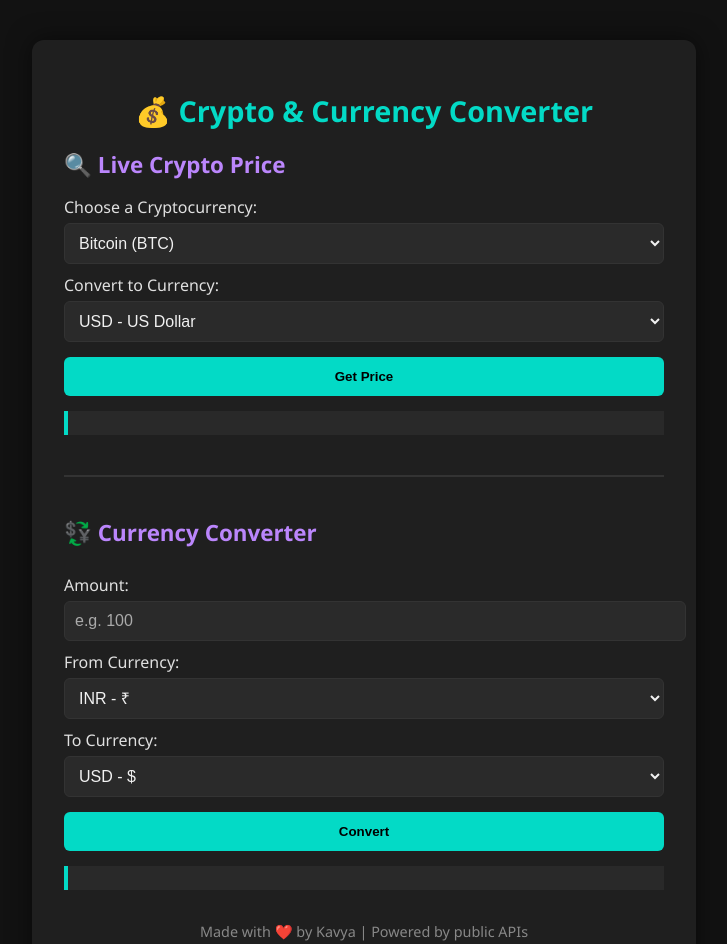
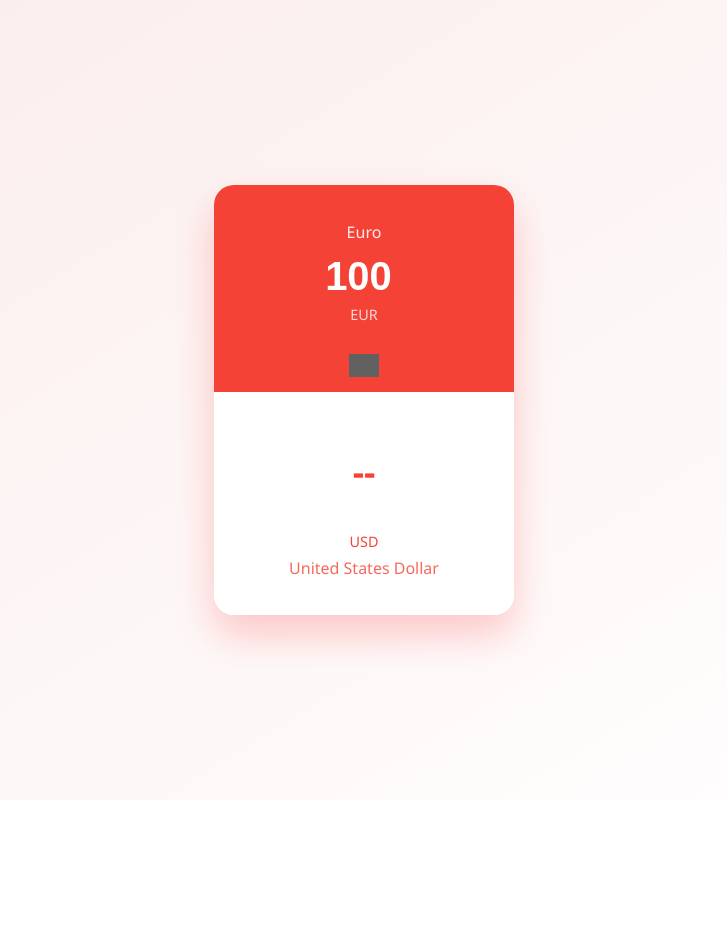
Before and after one commit to Kavya-arunkumar19/Crypto-Currency-converter, a plain HTML site: page index.html in a window 1280 px wide. Shown: the top 944 px of the page, without its empty margins (276-1003 px from the left). After the commit the page ends 800 px from the top, so only its background shows below. Drawn offline with Linux system fonts and the light colour scheme; grey boxes are pictures that could not be loaded.

Commit message:
feat:modified file

```diff
--- a/code.js
+++ b/code.js
@@ -1,54 +1,24 @@
-// Crypto Price Tracker using CoinGecko
-async function fetchPrice() {
-  const crypto = document.getElementById("crypto").value;
-  const currency = document.getElementById("currency").value;
-  const resultBox = document.getElementById("crypto-result");
-
-  resultBox.innerText = "⏳ Fetching crypto price...";
-
-  const url = `https://api.coingecko.com/api/v3/simple/price?ids=${crypto}&vs_currencies=${currency}`;
-
-  try {
-    const res = await fetch(url);
-    if (!res.ok) throw new Error("API error");
-    const data = await res.json();
-    const price = data[crypto][currency];
-
-    resultBox.innerText = `💸 ${crypto.charAt(0).toUpperCase() + crypto.slice(1)} is currently ${price} ${currency.toUpperCase()}`;
-  } catch (err) {
-    resultBox.innerText = "⚠️ Error fetching crypto price. Please try again later.";
-  }
-}
-
-// Real Currency Converter using Frankfurter API
 async function convertCurrency() {
   const amount = document.getElementById("amount").value;
-  const from = document.getElementById("from").value;
-  const to = document.getElementById("to").value;
-  const resultBox = document.getElementById("conversion-result");
+  const from = "EUR";
+  const to = "USD";
+
+  const resultEl = document.getElementById("converted-amount");
 
   if (!amount || amount <= 0) {
-    resultBox.innerText = "⚠️ Please enter a valid amount.";
+    resultEl.innerText = "--";
     return;
   }
-
-  if (from === to) {
-    resultBox.innerText = `ℹ️ ${amount} ${from} = ${amount} ${to}`;
-    return;
-  }
-
-  resultBox.innerText = "⏳ Converting...";
 
   const url = `https://api.frankfurter.app/latest?amount=${amount}&from=${from}&to=${to}`;
 
   try {
     const response = await fetch(url);
-    if (!response.ok) throw new Error("API error");
     const data = await response.json();
-    const result = data.rates[to];
+    const converted = data.rates[to];
 
-    resultBox.innerText = `✅ ${amount} ${from} = ${result} ${to}`;
+    resultEl.innerText = converted.toFixed(2);
   } catch (err) {
-    resultBox.innerText = "⚠️ Error converting currency. Please check your internet or try again.";
+    resultEl.innerText = "⚠️";
   }
 }
--- a/index.html
+++ b/index.html
@@ -1,82 +1,32 @@
 <!DOCTYPE html>
 <html lang="en">
 <head>
-  <meta charset="UTF-8">
-  <meta name="viewport" content="width=device-width, initial-scale=1.0">
-  <title>Crypto & Currency Converter</title>
-  <link rel="stylesheet" href="style.css">
+  <meta charset="UTF-8" />
+  <meta name="viewport" content="width=device-width, initial-scale=1.0"/>
+  <title>Currency Converter</title>
+  <link rel="stylesheet" href="style.css"/>
 </head>
 <body>
-  <div class="container">
-    <header>
-      <h1>💰 Crypto & Currency Converter</h1>
-    </header>
+  <div class="converter-card">
+    <form id="converter-form" onsubmit="event.preventDefault(); convertCurrency();">
+      <div class="top-section">
+        <p class="currency-name">Euro</p>
+        <input type="number" id="amount" value="100" min="1" required />
+        <span class="currency-code">EUR</span>
+      </div>
 
-    <!-- Crypto Price Tracker -->
-    <section id="crypto-tracker">
-      <h2>🔍 Live Crypto Price</h2>
+      <div class="icon">
+        <img src="https://cdn-icons-png.flaticon.com/512/318/318476.png" alt="arrow" />
+      </div>
 
-      <label for="crypto">Choose a Cryptocurrency:</label>
-      <select id="crypto" title="Select cryptocurrency">
-        <option value="bitcoin">Bitcoin (BTC)</option>
-        <option value="ethereum">Ethereum (ETH)</option>
-        <option value="dogecoin">Dogecoin (DOGE)</option>
-        <option value="litecoin">Litecoin (LTC)</option>
-        <option value="ripple">Ripple (XRP)</option>
-      </select>
-
-      <label for="currency">Convert to Currency:</label>
-      <select id="currency" title="Select currency">
-        <option value="usd">USD - US Dollar</option>
-        <option value="inr">INR - Indian Rupee</option>
-        <option value="eur">EUR - Euro</option>
-        <option value="gbp">GBP - British Pound</option>
-        <option value="jpy">JPY - Japanese Yen</option>
-      </select>
-
-      <button class="btn" onclick="fetchPrice()" aria-label="Get current crypto price">Get Price</button>
-      <div id="crypto-result" class="result-box"></div>
-    </section>
-
-    <hr>
-
-    <!-- Currency Converter -->
-    <section id="currency-converter">
-      <h2>💱 Currency Converter</h2>
-      <form onsubmit="event.preventDefault(); convertCurrency();">
-        <fieldset>
-          <label for="amount">Amount:</label>
-          <input type="number" id="amount" placeholder="e.g. 100" min="0" required title="Enter amount" />
-
-          <label for="from">From Currency:</label>
-          <select id="from" title="From currency">
-            <option value="INR">INR - ₹</option>
-            <option value="USD">USD - $</option>
-            <option value="EUR">EUR - €</option>
-            <option value="GBP">GBP - £</option>
-            <option value="JPY">JPY - ¥</option>
-          </select>
-
-          <label for="to">To Currency:</label>
-          <select id="to" title="To currency">
-            <option value="USD">USD - $</option>
-            <option value="INR">INR - ₹</option>
-            <option value="EUR">EUR - €</option>
-            <option value="GBP">GBP - £</option>
-            <option value="JPY">JPY - ¥</option>
-          </select>
-
-          <button class="btn" type="submit" aria-label="Convert currency">Convert</button>
-        </fieldset>
-      </form>
-      <div id="conversion-result" class="result-box"></div>
-    </section>
-
-    <footer>
-      <p>Made with ❤️ by Kavya | Powered by public APIs</p>
-    </footer>
+      <div class="bottom-section">
+        <p id="converted-amount">--</p>
+        <span class="currency-code">USD</span>
+        <p class="currency-name">United States Dollar</p>
+      </div>
+    </form>
   </div>
 
-  <script src="code.js"></script>
+  <script src="script.js"></script>
 </body>
 </html>
--- a/style.css
+++ b/style.css
@@ -1,105 +1,79 @@
 body {
+  margin: 0;
+  padding: 0;
+  background: linear-gradient(to bottom right, #fbecec, #fff);
   font-family: 'Segoe UI', sans-serif;
-  background-color: #121212;
-  color: #f1f1f1;
-  margin: 0;
-  padding: 40px 20px;
   display: flex;
   justify-content: center;
   align-items: center;
-  min-height: 100vh;
+  height: 100vh;
 }
 
-.container {
-  background-color: #1f1f1f;
-  padding: 2rem;
-  border-radius: 12px;
-  max-width: 600px;
-  width: 100%;
-  box-shadow: 0 0 25px rgba(0, 0, 0, 0.5);
-}
-
-header h1 {
-  font-size: 1.8rem;
-  margin-bottom: 1rem;
-  color: #03dac6;
+.converter-card {
+  background-color: #fff;
+  border-radius: 20px;
+  width: 300px;
+  box-shadow: 0 20px 40px rgba(255, 0, 0, 0.2);
+  overflow: hidden;
   text-align: center;
 }
 
-section {
-  margin-bottom: 2rem;
+.top-section {
+  background-color: #f44336;
+  color: white;
+  padding: 20px;
 }
 
-h2 {
-  font-size: 1.4rem;
-  color: #bb86fc;
-  margin-bottom: 1rem;
+.top-section .currency-name {
+  font-size: 1rem;
+  margin-bottom: 5px;
+  opacity: 0.9;
 }
 
-label {
-  display: block;
-  text-align: left;
-  margin: 10px 0 5px;
-  font-weight: 500;
-  color: #e0e0e0;
+.top-section input {
+  font-size: 2.5rem;
+  width: 100%;
+  border: none;
+  background: transparent;
+  text-align: center;
+  color: white;
+  font-weight: bold;
+  margin: 5px 0;
 }
 
-select, input {
-  width: 100%;
-  padding: 10px;
-  border-radius: 6px;
-  border: 1px solid #333;
-  background-color: #2a2a2a;
-  color: #f1f1f1;
-  font-size: 1rem;
+.top-section .currency-code {
+  display: block;
+  font-size: 0.9rem;
+  opacity: 0.8;
 }
 
-input::placeholder {
-  color: #aaa;
+.icon {
+  background-color: #f44336;
+  padding: 10px;
 }
 
-button.btn {
-  width: 100%;
-  padding: 12px;
-  background-color: #03dac6;
-  color: #000;
-  font-weight: bold;
-  border: none;
-  border-radius: 6px;
-  cursor: pointer;
-  margin-top: 15px;
-  transition: background-color 0.3s ease;
+.icon img {
+  width: 30px;
+  filter: invert(1);
 }
 
-button.btn:hover {
-  background-color: #00bfa5;
+.bottom-section {
+  padding: 20px;
+  color: #f44336;
+  background-color: #fff;
 }
 
-fieldset {
-  border: none;
-  padding: 0;
-  margin: 0;
+.bottom-section #converted-amount {
+  font-size: 2.2rem;
+  font-weight: bold;
 }
 
-.result-box {
-  margin-top: 15px;
-  padding: 12px;
-  background-color: #292929;
-  border-left: 4px solid #03dac6;
-  font-size: 1.1rem;
-  font-weight: 500;
-  text-align: left;
-  word-wrap: break-word;
+.bottom-section .currency-code {
+  font-size: 0.9rem;
 }
 
-hr {
-  border: 1px solid #333;
-  margin: 40px 0;
+.bottom-section .currency-name {
+  margin-top: 5px;
+  font-size: 1rem;
+  opacity: 0.8;
 }
-
-footer {
-  text-align: center;
-  margin-top: 30px;
-  font-size: 0.9rem;
-  color: #888;
-}
```
